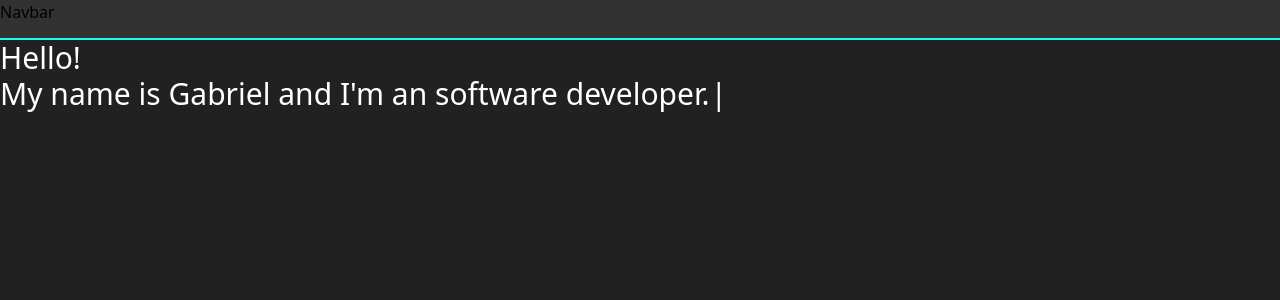
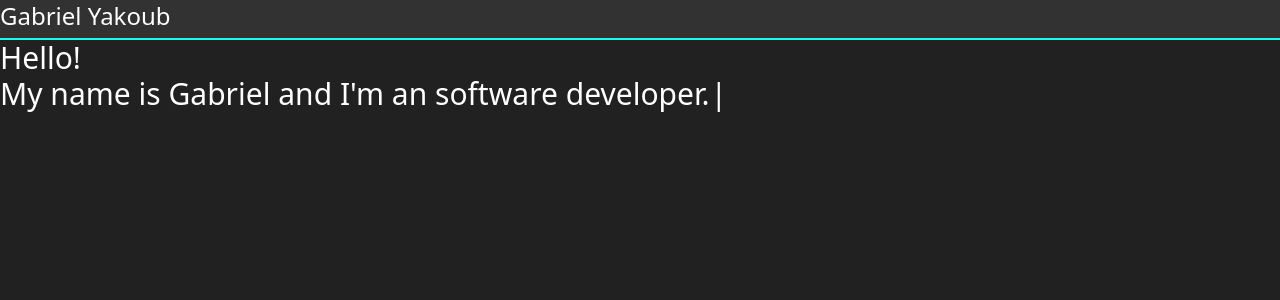
Before and after one commit to GabrielYKB/next.js-portfolio-2.0, a Next.js app: page / in a window 1280 px wide. Shown: the top 300 px of the page. Built offline with nearby package versions, Linux system fonts and the light colour scheme.

Commit message:
added new components

```diff
--- /dev/null
+++ b/src/components/MainPage.tsx
@@ -0,0 +1,10 @@
+import React from "react";
+import Intro from "./Intro";
+
+export default function MainPage() {
+    return (
+        <div>
+            <Intro />
+        </div>
+    );
+}
--- a/src/components/Navbar.tsx
+++ b/src/components/Navbar.tsx
@@ -2,8 +2,8 @@ import React from "react";
 
 export default function Navbar() {
     return (
-        <div className="w-full bg-[var(--primary)] border-b-solid border-b-2 border-b-[var(--secondary)] h-10">
-            Navbar
+        <div className="w-full bg-[var(--primary)] border-b-solid border-b-2 border-b-[var(--secondary)] h-10 text-white text-2xl">
+            Gabriel Yakoub
         </div>
     );
 }
--- a/src/pages/index.tsx
+++ b/src/pages/index.tsx
@@ -1,14 +1,12 @@
-import Intro from "@/components/Intro";
 import React from "react";
 import Navbar from "@/components/Navbar";
+import MainPage from "@/components/MainPage";
 
-type Props = {};
-
-export default function index({}: Props) {
+export default function index() {
     return (
         <div className="bg-[var(--bg)] h-screen">
             <Navbar />
-            <Intro />
+            <MainPage />
         </div>
     );
 }
```
